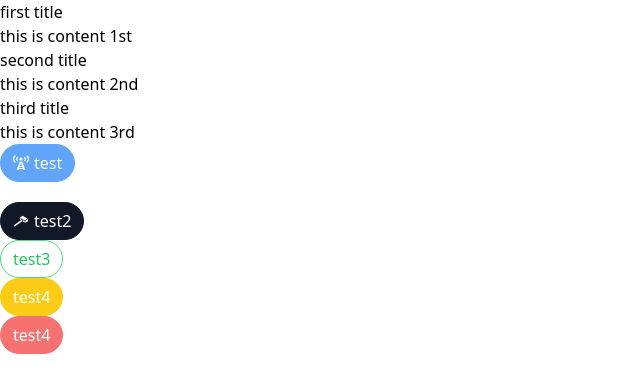
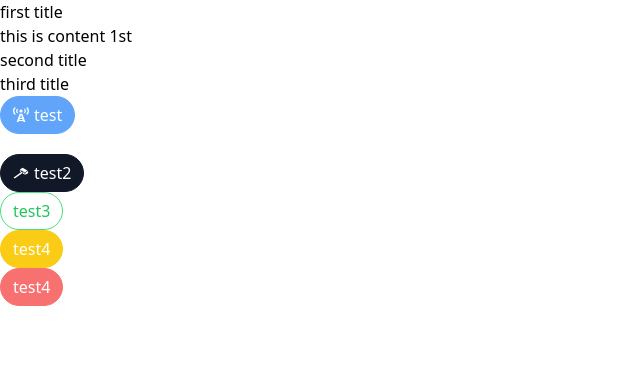
Before and after one commit to judosucks/project2, a React (Create React App) app: page / in a window 1280 px wide. Shown: the top 392 px of the page, without its empty margins (0-640 px from the left). Built offline with nearby package versions, Linux system fonts and the light colour scheme.

Commit message:
changes on new syntax

```diff
--- a/src/component/Accordion.js
+++ b/src/component/Accordion.js
@@ -1,14 +1,28 @@
+import {useState} from "react"
+function Accordion({items}) {
 
-function Accordion({items}){
-  const renderedItem = items.map((item)=>{
-    return(
-        <div key={item.id}>
-            <div>{item.label}</div>
-            <div>{item.content}</div>
-        </div>
+    const [expandedIndex,
+        setExpandedIndex] = useState(0)
+
+    const renderedItem = items.map((item, index) => {
+        const isExpanded = index === expandedIndex //true
+
+        const handleClick =(nextIndex)=>{
+            setExpandedIndex(nextIndex)
+            console.log('expanedIndex is',expandedIndex)
+        }
+        return (
+            <div key={item.id}>
+                <div onClick={()=>handleClick(index)}>{item.label}</div>
+                {isExpanded && <div>{item.content}</div>}
+
+            </div>
+
+        )
+    })
+
+    return (
+        <div>{renderedItem}</div>
     )
-  })
-
- return (<div>{renderedItem}</div>)
 }
 export default Accordion
```
